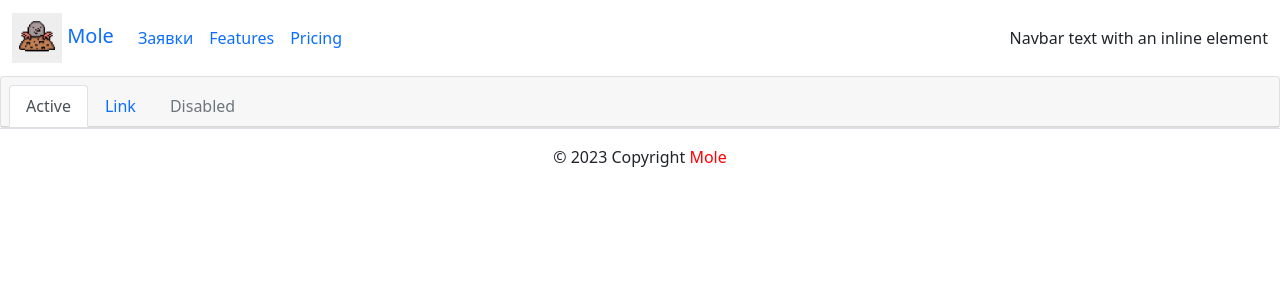
After one commit to MikhailBogachev/PET_Django, a Django app: page /category/1 in a window 1280 px wide. The commit adds this page. Shown: the top 300 px of the page. Run offline with Django 4.2, Linux system fonts and the light colour scheme; data that the repository does not hold is empty; some libraries are stand-ins or nearby versions.

Commit message:
Add view category_list+template

```diff
--- a/mole/incidents/urls.py
+++ b/mole/incidents/urls.py
@@ -4,5 +4,6 @@ from . import views
 
 app_name = 'incidents'
 urlpatterns = [
-    path('', views.index, name='first_page'),
+    path('', views.index, name='index'),
+    path('category/<int:category_id>', views.category_list, name='category_list'),
 ]
--- a/mole/incidents/views.py
+++ b/mole/incidents/views.py
@@ -1,6 +1,22 @@
-from django.shortcuts import render, HttpResponse
+from django.shortcuts import render
+from django.contrib.auth.decorators import login_required
+from django.db.models import Count
+
+from .models import Category, App
 
 
 def index(request):
     template = 'incidents/index.html'
-    return render(request, template)
+    cat_count = Category.objects.annotate(count=Count('app'))
+    context = {
+        'cat_count': cat_count
+    }
+    return render(request, template, context=context)
+
+def category_list(request, category_id):
+    template = 'incidents/category_list.html'
+    apps = App.objects.filter(category=category_id)
+    context = {
+        'apps': apps
+    }
+    return render(request, template, context=context)
--- /dev/null
+++ b/mole/templates/incidents/category_list.html
@@ -0,0 +1,30 @@
+{% extends 'base.html' %}
+{% block content %}
+<div class="card">
+    <div class="card-header">
+      <ul class="nav nav-tabs card-header-tabs">
+        <li class="nav-item">
+          <a class="nav-link active" aria-current="true" href="#">Active</a>
+        </li>
+        <li class="nav-item">
+          <a class="nav-link" href="#">Link</a>
+        </li>
+        <li class="nav-item">
+          <a class="nav-link disabled">Disabled</a>
+        </li>
+      </ul>
+    </div>
+    {% for app in apps %}
+        <div class="card">
+            <h5 class="card-header">#{{ app.pk }}</h5>
+            <div class="card-body">
+            <h5 class="card-title">{{ app.title }}</h5>
+            <p class="card-text">Автор: {{ app.author }}</p>
+            <p class="cast_text">Статус: {{ app.status }}</p>
+            <p class="cast_text">Дата создания: {{ app.pub_date }}</p>
+            <a href="#" class="btn btn-primary">Подробнее</a>
+            </div>
+        </div>
+    {% endfor %}
+</div>
+{% endblock %}
--- a/mole/templates/includes/header.html
+++ b/mole/templates/includes/header.html
@@ -2,8 +2,8 @@
 <header>
     <nav class="navbar navbar-expand-lg bg-body-tertiary">
         <div class="container-fluid">
-        <a class="navbar-brand" href="{% url 'incidents:first_page' %}">
-            <img src="{% static 'img/mole.png' %}" width="50" height="50" class="d-inline-block align-center" alt="" href="{% url 'incidents:first_page' %}">
+        <a class="navbar-brand" href="{% url 'incidents:index' %}">
+            <img src="{% static 'img/mole.png' %}" width="50" height="50" class="d-inline-block align-center" alt="" href="{% url 'incidents:index' %}">
             Mole
         </a>
         <button class="navbar-toggler" type="button" data-bs-toggle="collapse" data-bs-target="#navbarText" aria-controls="navbarText" aria-expanded="false" aria-label="Toggle navigation">
```
Also changed, not shown: mole/incidents/admin.py (+12 -5 lines), mole/incidents/models.py (+26 -1 lines), mole/templates/incidents/index.html (+4 -20 lines), mole/incidents/migrations/0002_status_alter_app_options_alter_category_options_and_more.py (added), mole/incidents/migrations/0003_alter_status_options_alter_app_status.py (added).
